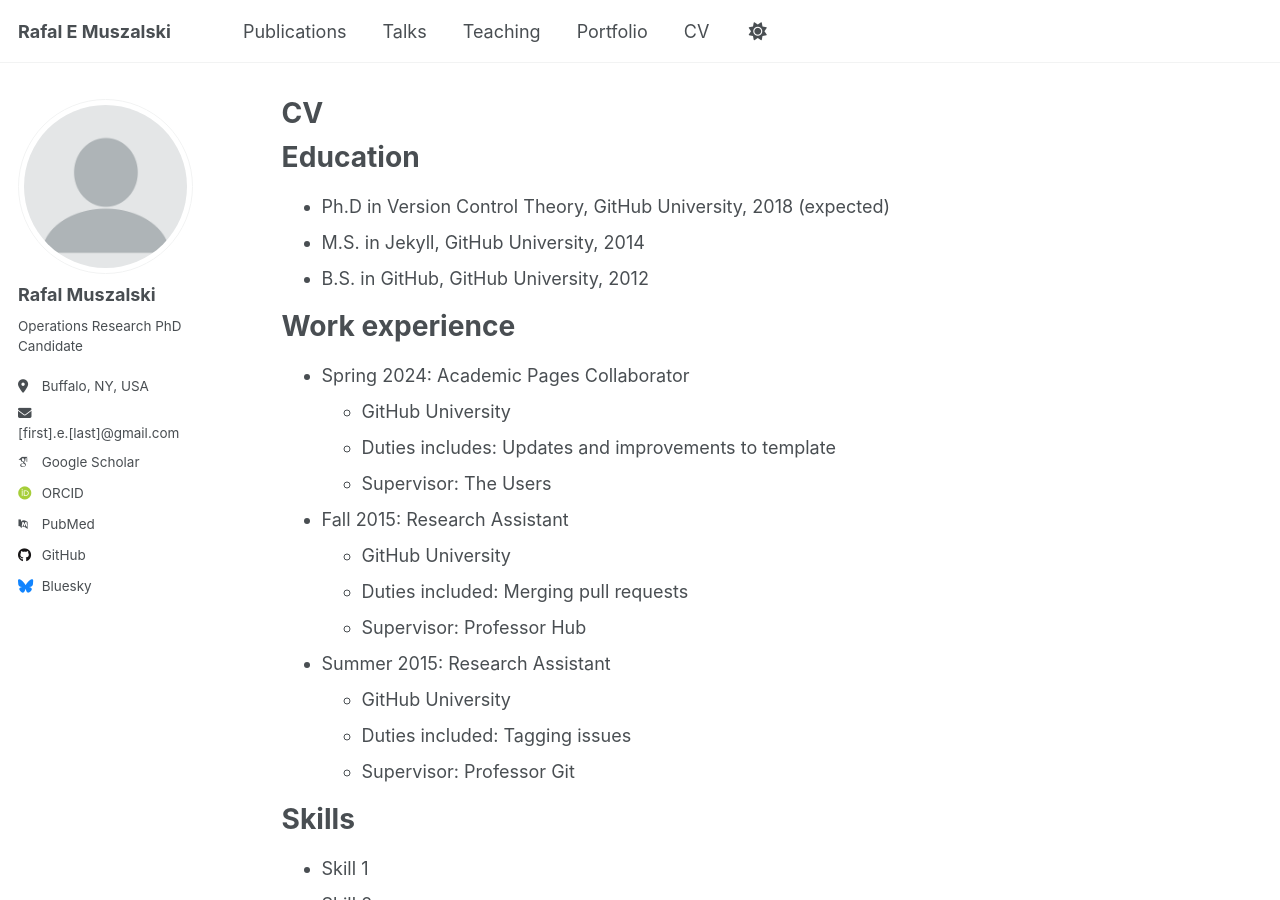
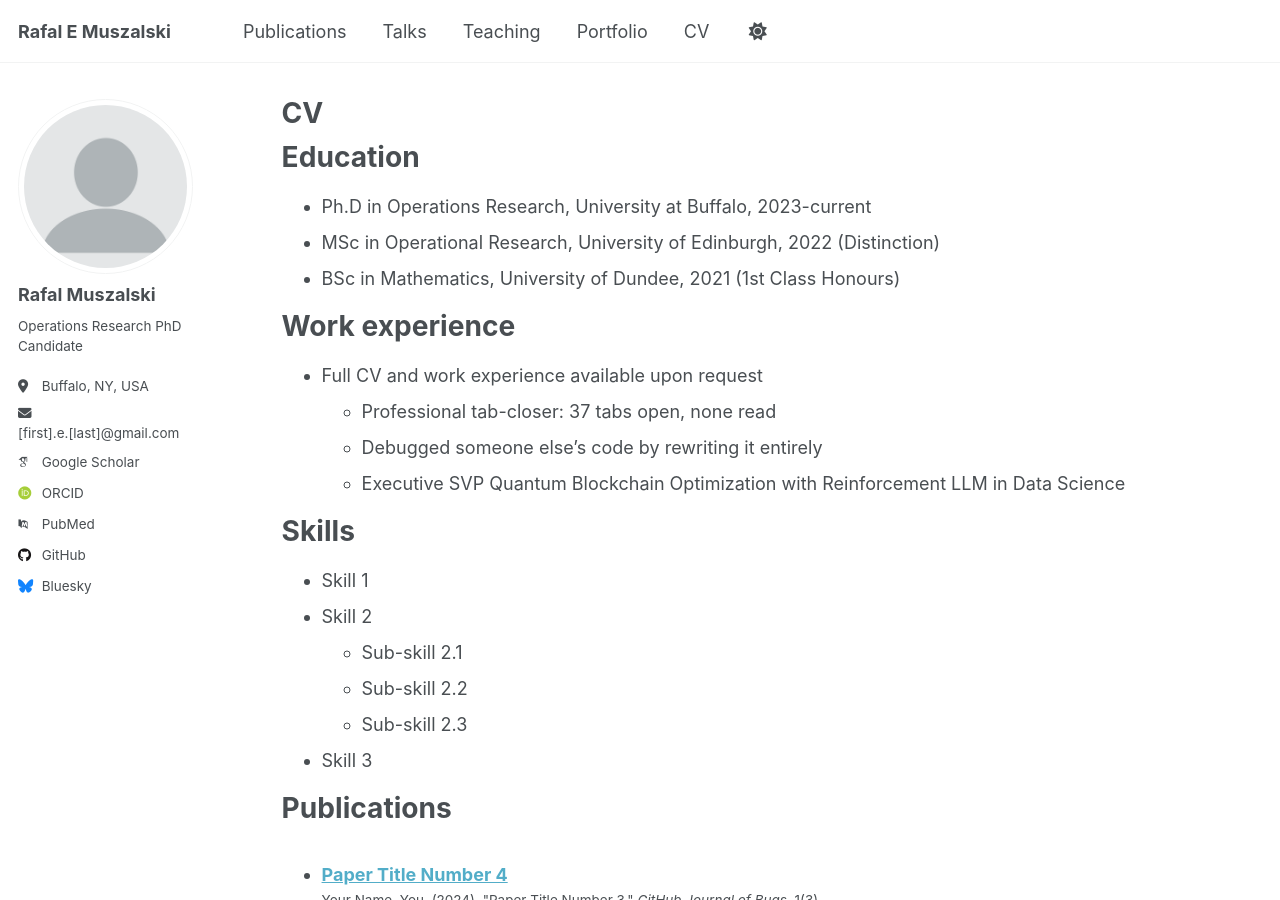
Before and after one commit to rafalmuszalski/rafalmuszalski.github.io, a Jekyll site: the page built from _pages/cv.md, in a window 1280 px wide and 900 px high. Built offline with Jekyll 4.4.1, drawn with Linux system fonts in a browser that asks for light colours; some web fonts are replaced.

Commit message:
Update cv.md

```diff
--- a/_pages/cv.md
+++ b/_pages/cv.md
@@ -11,26 +11,17 @@ redirect_from:
 
 Education
 ======
-* Ph.D in Version Control Theory, GitHub University, 2018 (expected)
-* M.S. in Jekyll, GitHub University, 2014
-* B.S. in GitHub, GitHub University, 2012
+* Ph.D in Operations Research, University at Buffalo, 2023-current
+* MSc in Operational Research, University of Edinburgh, 2022 (Distinction)
+* BSc in Mathematics, University of Dundee, 2021 (1st Class Honours)
 
 Work experience
 ======
-* Spring 2024: Academic Pages Collaborator
-  * GitHub University
-  * Duties includes: Updates and improvements to template
-  * Supervisor: The Users
+* Full CV and work experience available upon request
+  * Professional tab-closer: 37 tabs open, none read
+  * Debugged someone else's code by rewriting it entirely
+  * Executive SVP Quantum Blockchain Optimization with Reinforcement LLM in Data Science
 
-* Fall 2015: Research Assistant
-  * GitHub University
-  * Duties included: Merging pull requests
-  * Supervisor: Professor Hub
-
-* Summer 2015: Research Assistant
-  * GitHub University
-  * Duties included: Tagging issues
-  * Supervisor: Professor Git
 
 Skills
 ======
```
